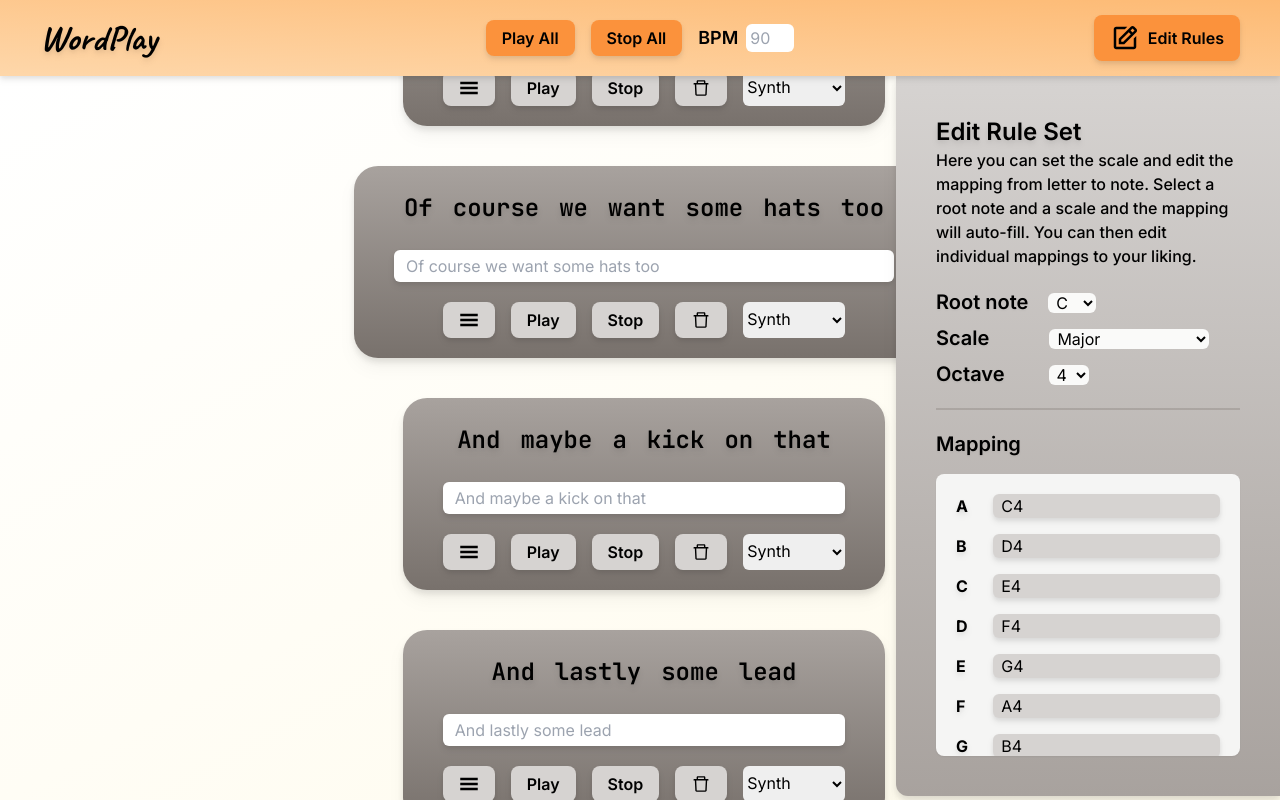
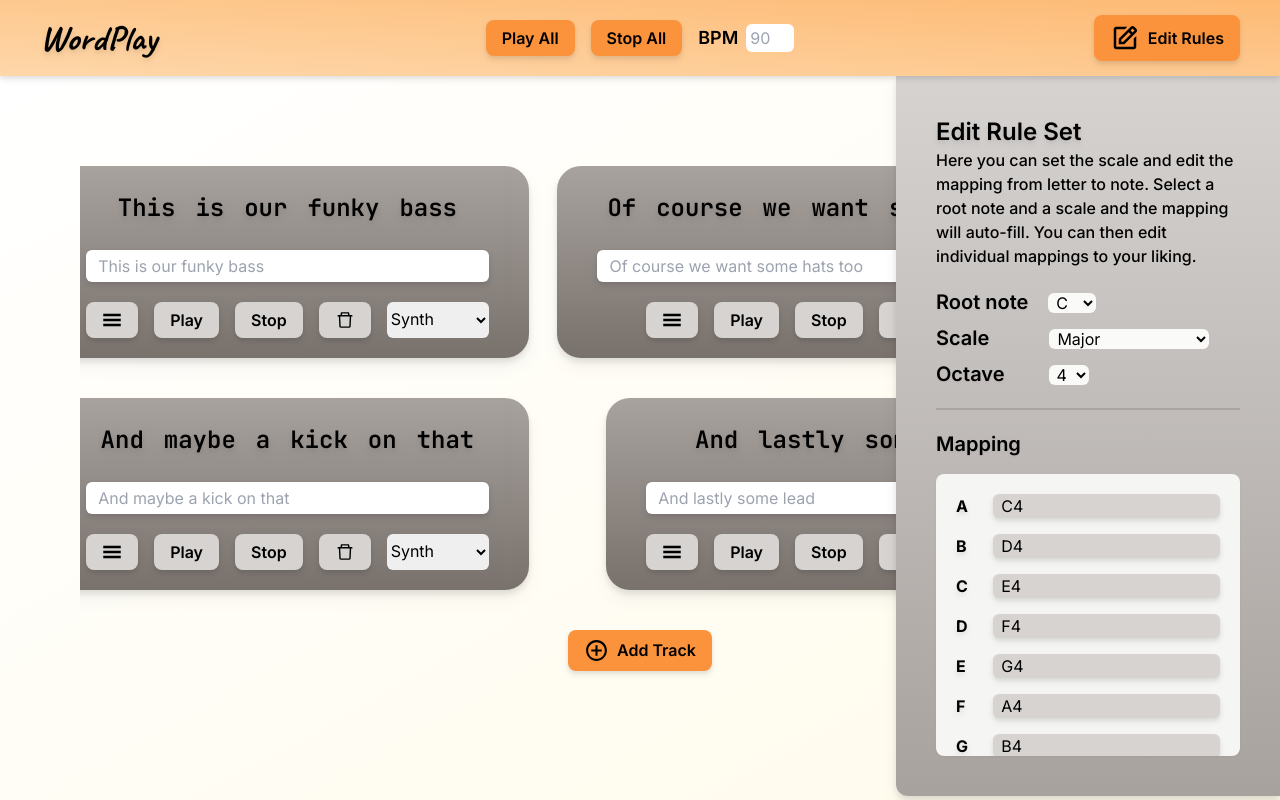
Before and after one commit to antonwallstedt/wordplay, a React (Vite) app: page / in a window 1280 px wide. Built offline with nearby package versions, Linux system fonts and the light colour scheme; what tw-elements would draw is missing.

Commit message:
Update playground to Grid layout

```diff
--- a/src/containers/Playground.jsx
+++ b/src/containers/Playground.jsx
@@ -50,6 +50,8 @@ const Playground = ({ isPlayingAll, scale, octave, rootNote }) => {
 
   return (
     <div className="relative top-0 z-0 flex h-full flex-grow flex-col items-center justify-center bg-gradient-to-br from-white to-amber-50 p-20">
+      <div className="flex flex-wrap items-center justify-center">
+        <div className="grid grid-cols-2 overflow-auto">
           {tracks.map((track) => (
             <Track
               key={track.key}
@@ -65,6 +67,8 @@ const Playground = ({ isPlayingAll, scale, octave, rootNote }) => {
               rootNote={rootNote}
             />
           ))}
+        </div>
+      </div>
       <ButtonPrimary
         icon={<MdOutlineAddCircleOutline className="mr-2" size="25px" />}
         edit="w-30 mb-10 right-10 flex justify-center items-center text-center"
```
